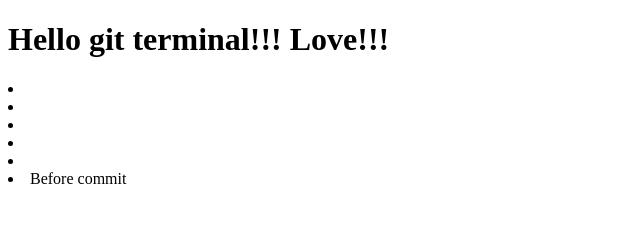
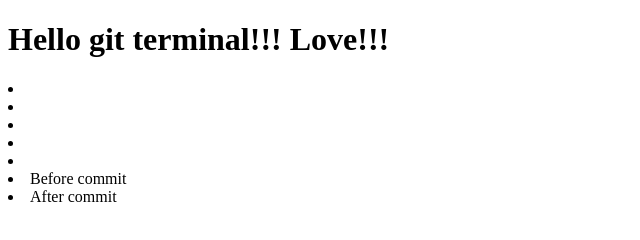
Before and after one commit to RomaSamkov/git_work, a plain HTML site: page index.html in a window 1280 px wide. Shown: the whole page, without its empty margins (0-640 px from the left). Drawn offline with Linux system fonts and the light colour scheme.

Commit message:
after coomit

```diff
--- a/index.html
+++ b/index.html
@@ -14,6 +14,7 @@
 <li></li>
 <li></li>
 <li>Before commit</li>
+<li>After commit</li>
 <body>
 
 </body>
```
